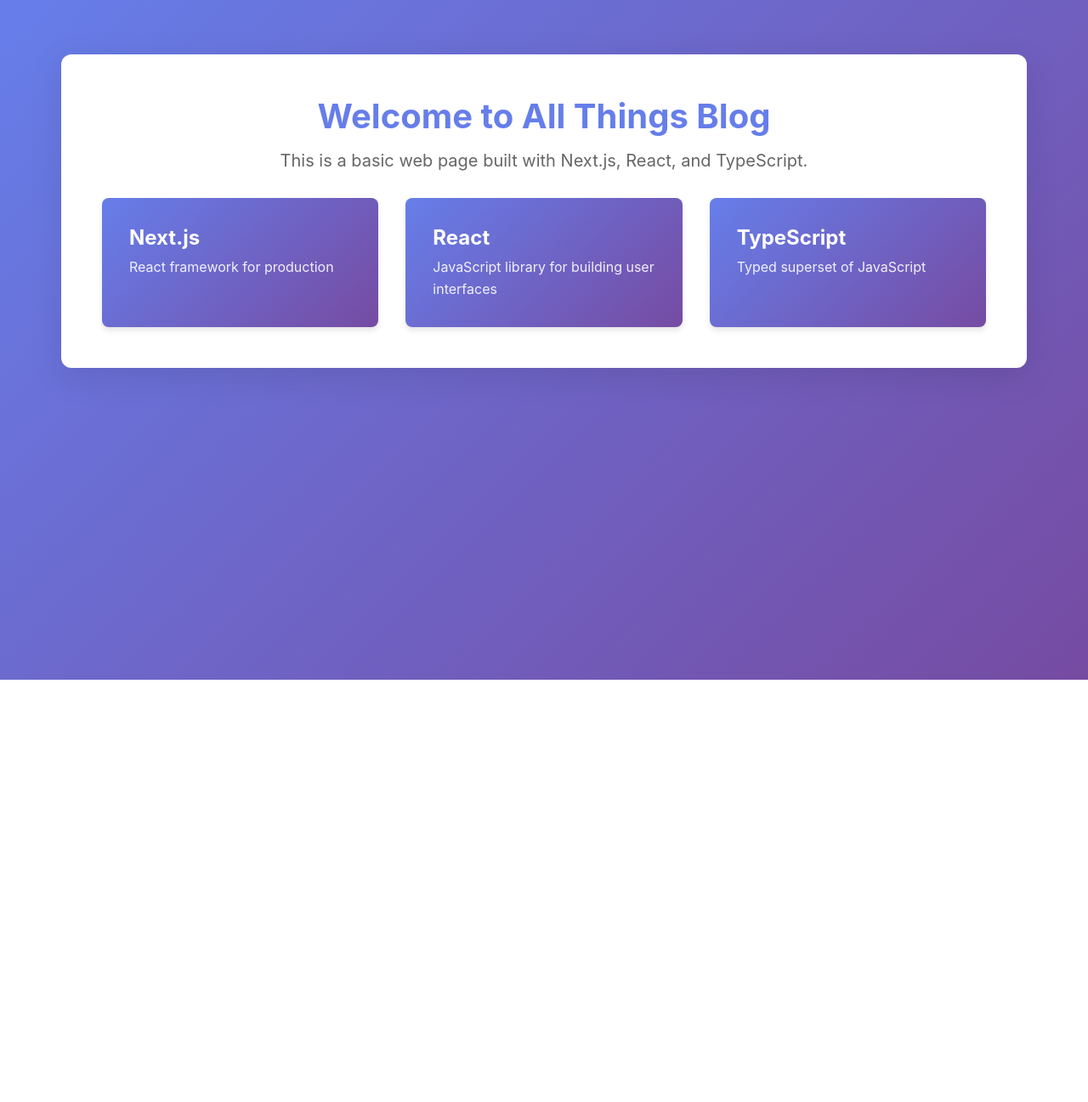
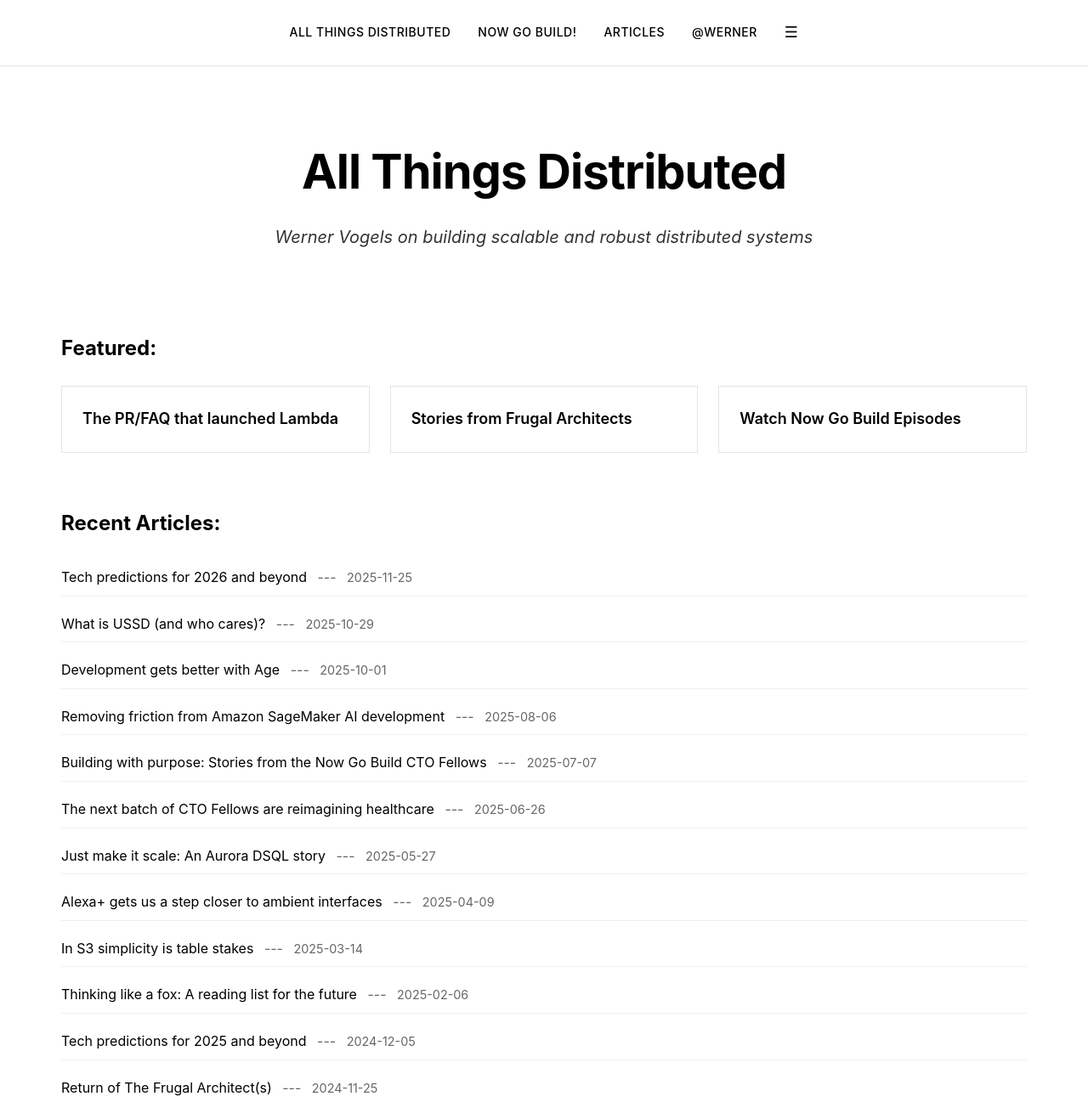
Before and after one commit to kbibireddy/all-things-blog, a Next.js app: page / in a window 1280 px wide. Shown: the top 1297 px of the page at 85% size. Before the commit the page ends 800 px from the top, so only its background shows below. Built offline with nearby package versions, Linux system fonts and the light colour scheme.

Commit message:
all things template

```diff
--- a/app/globals.css
+++ b/app/globals.css
@@ -11,90 +11,247 @@
 }
 
 body {
-  font-family: -apple-system, BlinkMacSystemFont, 'Segoe UI', 'Roboto', 'Oxygen',
-    'Ubuntu', 'Cantarell', 'Fira Sans', 'Droid Sans', 'Helvetica Neue',
-    sans-serif;
+  font-family: -apple-system, BlinkMacSystemFont, 'Segoe UI', 'Roboto', 'Helvetica Neue', Arial, sans-serif;
   -webkit-font-smoothing: antialiased;
   -moz-osx-font-smoothing: grayscale;
-  background: linear-gradient(135deg, #667eea 0%, #764ba2 100%);
-  min-height: 100vh;
-  color: #333;
+  background: #ffffff;
+  color: #000000;
+  line-height: 1.6;
+  font-size: 16px;
 }
 
-.container {
+/* Navigation */
+.nav {
+  display: flex;
+  justify-content: center;
+  align-items: center;
+  gap: 2rem;
+  padding: 1.5rem 2rem;
+  border-bottom: 1px solid #e5e5e5;
+  flex-wrap: wrap;
+}
+
+.nav-link {
+  color: #000000;
+  text-decoration: none;
+  text-transform: uppercase;
+  font-weight: 500;
+  font-size: 14px;
+  letter-spacing: 0.5px;
+  transition: opacity 0.2s;
+}
+
+.nav-link:hover {
+  opacity: 0.7;
+}
+
+.nav-link.rss-link {
+  font-size: 18px;
+}
+
+/* Main content */
+.main {
   max-width: 1200px;
   margin: 0 auto;
   padding: 2rem;
 }
 
-.content {
-  background: white;
-  border-radius: 12px;
-  padding: 3rem;
-  box-shadow: 0 10px 40px rgba(0, 0, 0, 0.1);
-  margin-top: 2rem;
+/* Hero section */
+.hero {
+  text-align: center;
+  padding: 3rem 0;
+  margin-bottom: 3rem;
 }
 
-h1 {
-  font-size: 2.5rem;
+.site-title {
+  font-size: 3.5rem;
+  font-weight: 700;
   margin-bottom: 1rem;
-  color: #667eea;
-  text-align: center;
+  color: #000000;
+  letter-spacing: -1px;
 }
 
-.content > p {
+.site-subtitle {
   font-size: 1.25rem;
-  margin-bottom: 2rem;
-  text-align: center;
-  color: #666;
+  font-style: italic;
+  color: #333333;
+  font-weight: 400;
 }
 
-.features {
-  display: grid;
-  grid-template-columns: repeat(auto-fit, minmax(250px, 1fr));
-  gap: 2rem;
-  margin-top: 2rem;
+/* Featured section */
+.featured-section {
+  margin-bottom: 4rem;
 }
 
-.feature-card {
-  background: linear-gradient(135deg, #667eea 0%, #764ba2 100%);
-  color: white;
-  padding: 2rem;
-  border-radius: 8px;
-  box-shadow: 0 4px 6px rgba(0, 0, 0, 0.1);
-  transition: transform 0.3s ease, box-shadow 0.3s ease;
+.featured-section h2 {
+  font-size: 1.5rem;
+  font-weight: 700;
+  margin-bottom: 1.5rem;
+  color: #000000;
 }
 
-.feature-card:hover {
-  transform: translateY(-5px);
-  box-shadow: 0 8px 16px rgba(0, 0, 0, 0.2);
+.featured-items {
+  display: grid;
+  grid-template-columns: repeat(auto-fit, minmax(280px, 1fr));
+  gap: 1.5rem;
+  margin-bottom: 2rem;
 }
 
-.feature-card h2 {
-  font-size: 1.5rem;
-  margin-bottom: 0.5rem;
+.featured-item {
+  border: 1px solid #e5e5e5;
+  padding: 1.5rem;
+  text-decoration: none;
+  color: #000000;
+  background: #ffffff;
+  transition: border-color 0.2s, box-shadow 0.2s;
+  display: block;
 }
 
-.feature-card p {
-  font-size: 1rem;
-  opacity: 0.9;
-  line-height: 1.6;
+.featured-item:hover {
+  border-color: #000000;
+  box-shadow: 0 2px 8px rgba(0, 0, 0, 0.1);
 }
 
+.featured-item h4 {
+  font-size: 1.125rem;
+  font-weight: 600;
+  margin: 0;
+  color: #000000;
+}
+
+/* Articles section */
+.articles-section {
+  margin-bottom: 4rem;
+}
+
+.articles-section h2 {
+  font-size: 1.5rem;
+  font-weight: 700;
+  margin-bottom: 1.5rem;
+  color: #000000;
+}
+
+.articles-list {
+  list-style: none;
+  padding: 0;
+}
+
+.articles-list li {
+  margin-bottom: 0.75rem;
+  padding: 0.5rem 0;
+  border-bottom: 1px solid #f0f0f0;
+}
+
+.articles-list li:last-child {
+  border-bottom: none;
+}
+
+.articles-list a {
+  color: #000000;
+  text-decoration: none;
+  font-size: 1rem;
+  transition: opacity 0.2s;
+}
+
+.articles-list a:hover {
+  opacity: 0.7;
+  text-decoration: underline;
+}
+
+.separator {
+  color: #666666;
+  margin: 0 0.5rem;
+}
+
+.articles-list time {
+  color: #666666;
+  font-size: 0.9rem;
+}
+
+/* Footer */
+.footer {
+  border-top: 1px solid #e5e5e5;
+  padding: 2rem 0;
+  margin-top: 4rem;
+  display: flex;
+  justify-content: space-between;
+  align-items: center;
+  flex-wrap: wrap;
+  gap: 1rem;
+}
+
+.footer p {
+  color: #666666;
+  font-size: 0.9rem;
+  margin: 0;
+}
+
+.social-links {
+  display: flex;
+  gap: 1rem;
+  align-items: center;
+}
+
+.social-links a {
+  color: #000000;
+  text-decoration: none;
+  font-size: 1.25rem;
+  transition: opacity 0.2s;
+}
+
+.social-links a:hover {
+  opacity: 0.7;
+}
+
+/* Responsive design */
 @media (max-width: 768px) {
-  .container {
+  .nav {
+    gap: 1rem;
     padding: 1rem;
   }
 
-  .content {
-    padding: 2rem 1.5rem;
+  .nav-link {
+    font-size: 12px;
   }
 
-  h1 {
+  .main {
+    padding: 1rem;
+  }
+
+  .site-title {
+    font-size: 2.5rem;
+  }
+
+  .site-subtitle {
+    font-size: 1.125rem;
+  }
+
+  .featured-items {
+    grid-template-columns: 1fr;
+  }
+
+  .footer {
+    flex-direction: column;
+    text-align: center;
+  }
+}
+
+@media (max-width: 480px) {
+  .site-title {
     font-size: 2rem;
   }
 
-  .features {
-    grid-template-columns: 1fr;
+  .site-subtitle {
+    font-size: 1rem;
+  }
+
+  .articles-list li {
+    display: flex;
+    flex-direction: column;
+    gap: 0.25rem;
+  }
+
+  .separator {
+    display: none;
   }
 }
--- a/app/layout.tsx
+++ b/app/layout.tsx
@@ -2,8 +2,8 @@
 import './globals.css'
 
 export const metadata: Metadata = {
-  title: 'All Things Blog',
-  description: 'A blog about all things',
+  title: 'All Things Distributed',
+  description: 'Werner Vogels on building scalable and robust distributed systems',
 }
 
 export default function RootLayout({
--- a/app/page.tsx
+++ b/app/page.tsx
@@ -1,24 +1,151 @@
 export default function Home() {
   return (
-    <main className="container">
-      <div className="content">
-        <h1>Welcome to All Things Blog</h1>
-        <p>This is a basic web page built with Next.js, React, and TypeScript.</p>
-        <div className="features">
-          <div className="feature-card">
-            <h2>Next.js</h2>
-            <p>React framework for production</p>
+    <>
+      <nav className="nav">
+        <a href="/" className="nav-link">All Things Distributed</a>
+        <a href="/now-go-build.html" className="nav-link">Now Go Build!</a>
+        <a href="/articles.html" className="nav-link">Articles</a>
+        <a href="/about.html" className="nav-link">@werner</a>
+        <a href="/atom.xml" className="nav-link rss-link">☰</a>
+      </nav>
+
+      <main className="main">
+        <div className="hero">
+          <h1 className="site-title">All Things Distributed</h1>
+          <p className="site-subtitle">Werner Vogels on building scalable and robust distributed systems</p>
+        </div>
+
+        <section className="featured-section">
+          <h2>Featured:</h2>
+          <div className="featured-items">
+            <a href="/2024/11/aws-lambda-turns-10-a-rare-look-at-the-doc-that-started-it.html" className="featured-item">
+              <h4>The PR/FAQ that launched Lambda</h4>
+            </a>
+            <a href="https://www.thefrugalarchitect.com/" className="featured-item" target="_blank" rel="noopener noreferrer">
+              <h4>Stories from Frugal Architects</h4>
+            </a>
+            <a href="/now-go-build.html" className="featured-item">
+              <h4>Watch Now Go Build Episodes</h4>
+            </a>
           </div>
-          <div className="feature-card">
-            <h2>React</h2>
-            <p>JavaScript library for building user interfaces</p>
+        </section>
+
+        <section className="articles-section">
+          <h2>Recent Articles:</h2>
+          <ul className="articles-list">
+            <li>
+              <a href="/2025/11/tech-predictions-for-2026-and-beyond.html">Tech predictions for 2026 and beyond</a>
+              <span className="separator"> --- </span>
+              <time>2025-11-25</time>
+            </li>
+            <li>
+              <a href="/2025/10/what-is-ussd-and-who-cares.html">What is USSD (and who cares)?</a>
+              <span className="separator"> --- </span>
+              <time>2025-10-29</time>
+            </li>
+            <li>
+              <a href="/2025/10/better-with-age.html">Development gets better with Age</a>
+              <span className="separator"> --- </span>
+              <time>2025-10-01</time>
+            </li>
+            <li>
+              <a href="/2025/08/removing-friction-from-sage-maker-development.html">Removing friction from Amazon SageMaker AI development</a>
+              <span className="separator"> --- </span>
+              <time>2025-08-06</time>
+            </li>
+            <li>
+              <a href="/2025/07/building-with-purpose-stories-from-the-now-go-build-cto-fellows.html">Building with purpose: Stories from the Now Go Build CTO Fellows</a>
+              <span className="separator"> --- </span>
+              <time>2025-07-07</time>
+            </li>
+            <li>
+              <a href="/2025/06/the-next-batch-of-cto-fellows-are-reimagining-healthcare.html">The next batch of CTO Fellows are reimagining healthcare</a>
+              <span className="separator"> --- </span>
+              <time>2025-06-26</time>
+            </li>
+            <li>
+              <a href="/2025/05/just-make-it-scale-an-aurora-dsql-story.html">Just make it scale: An Aurora DSQL story</a>
+              <span className="separator"> --- </span>
+              <time>2025-05-27</time>
+            </li>
+            <li>
+              <a href="/2025/04/alexa-plus-gets-us-a-step-closer-to-ambient-interfaces.html">Alexa+ gets us a step closer to ambient interfaces</a>
+              <span className="separator"> --- </span>
+              <time>2025-04-09</time>
+            </li>
+            <li>
+              <a href="/2025/03/in-s3-simplicity-is-table-stakes.html">In S3 simplicity is table stakes</a>
+              <span className="separator"> --- </span>
+              <time>2025-03-14</time>
+            </li>
+            <li>
+              <a href="/2025/02/thinking-like-a-fox-a-reading-list-for-the-future.html">Thinking like a fox: A reading list for the future</a>
+              <span className="separator"> --- </span>
+              <time>2025-02-06</time>
+            </li>
+            <li>
+              <a href="/2024/12/tech-predictions-for-2025-and-beyond.html">Tech predictions for 2025 and beyond</a>
+              <span className="separator"> --- </span>
+              <time>2024-12-05</time>
+            </li>
+            <li>
+              <a href="/2024/11/return-of-the-frugal-architect.html">Return of The Frugal Architect(s)</a>
+              <span className="separator"> --- </span>
+              <time>2024-11-25</time>
+            </li>
+            <li>
+              <a href="/2024/11/introducing-the-now-go-build-cto-fellows.html">Introducing the inaugural Now Go Build CTO Fellows</a>
+              <span className="separator"> --- </span>
+              <time>2024-11-21</time>
+            </li>
+            <li>
+              <a href="/2024/11/aws-lambda-turns-10-a-rare-look-at-the-doc-that-started-it.html">AWS Lambda turns 10: A rare look at the doc that started it</a>
+              <span className="separator"> --- </span>
+              <time>2024-11-14</time>
+            </li>
+            <li>
+              <a href="/2024/08/empowering-builders-with-new-aws-asia-pacific-malaysia-region.html">Empowering builders with the new AWS Asia Pacific (Malaysia) Region</a>
+              <span className="separator"> --- </span>
+              <time>2024-08-29</time>
+            </li>
+            <li>
+              <a href="/2024/08/continuous-reinvention-a-brief-history-of-block-storage-at-aws.html">Continuous reinvention: A brief history of block storage at AWS</a>
+              <span className="separator"> --- </span>
+              <time>2024-08-22</time>
+            </li>
+            <li>
+              <a href="/2024/06/introducing-distill-cli.html">Introducing Distill CLI: An efficient, Rust-powered tool for media summarization</a>
+              <span className="separator"> --- </span>
+              <time>2024-06-18</time>
+            </li>
+            <li>
+              <a href="/2024/05/hacking-our-way-to-better-team-meetings.html">Hacking our way to better team meetings</a>
+              <span className="separator"> --- </span>
+              <time>2024-05-08</time>
+            </li>
+            <li>
+              <a href="/2024/03/district-heating-using-data-centers-to-heat-communities.html">District heating: Using data centers to heat communities</a>
+              <span className="separator"> --- </span>
+              <time>2024-03-13</time>
+            </li>
+            <li>
+              <a href="/2024/02/reading-list-since-reinvent.html">What I've been reading since re:Invent</a>
+              <span className="separator"> --- </span>
+              <time>2024-02-13</time>
+            </li>
+          </ul>
+        </section>
+
+        <footer className="footer">
+          <p>© 2025 All Things Distributed</p>
+          <div className="social-links">
+            <a href="https://twitter.com/werner" target="_blank" rel="noopener noreferrer" aria-label="Twitter">🐦</a>
+            <a href="https://www.youtube.com/playlist?list=PLhr1KZpdzukdIpgzSSCkNsnRAwDz6Xx5B" target="_blank" rel="noopener noreferrer" aria-label="YouTube">📺</a>
+            <a href="https://instagram.com/djwerner" target="_blank" rel="noopener noreferrer" aria-label="Instagram">📷</a>
+            <a href="/atom.xml" aria-label="RSS Feed">☰</a>
           </div>
-          <div className="feature-card">
-            <h2>TypeScript</h2>
-            <p>Typed superset of JavaScript</p>
-          </div>
-        </div>
-      </div>
-    </main>
+        </footer>
+      </main>
+    </>
   )
 }
```
